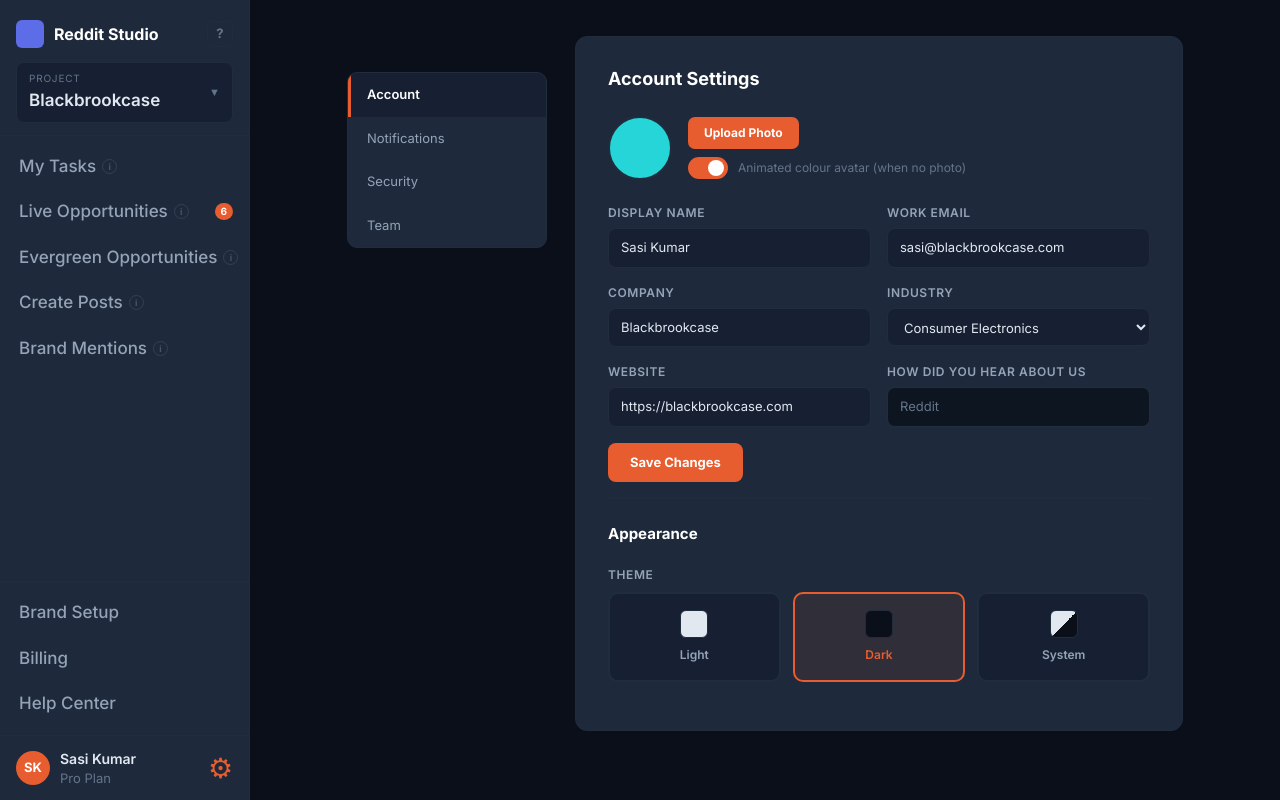
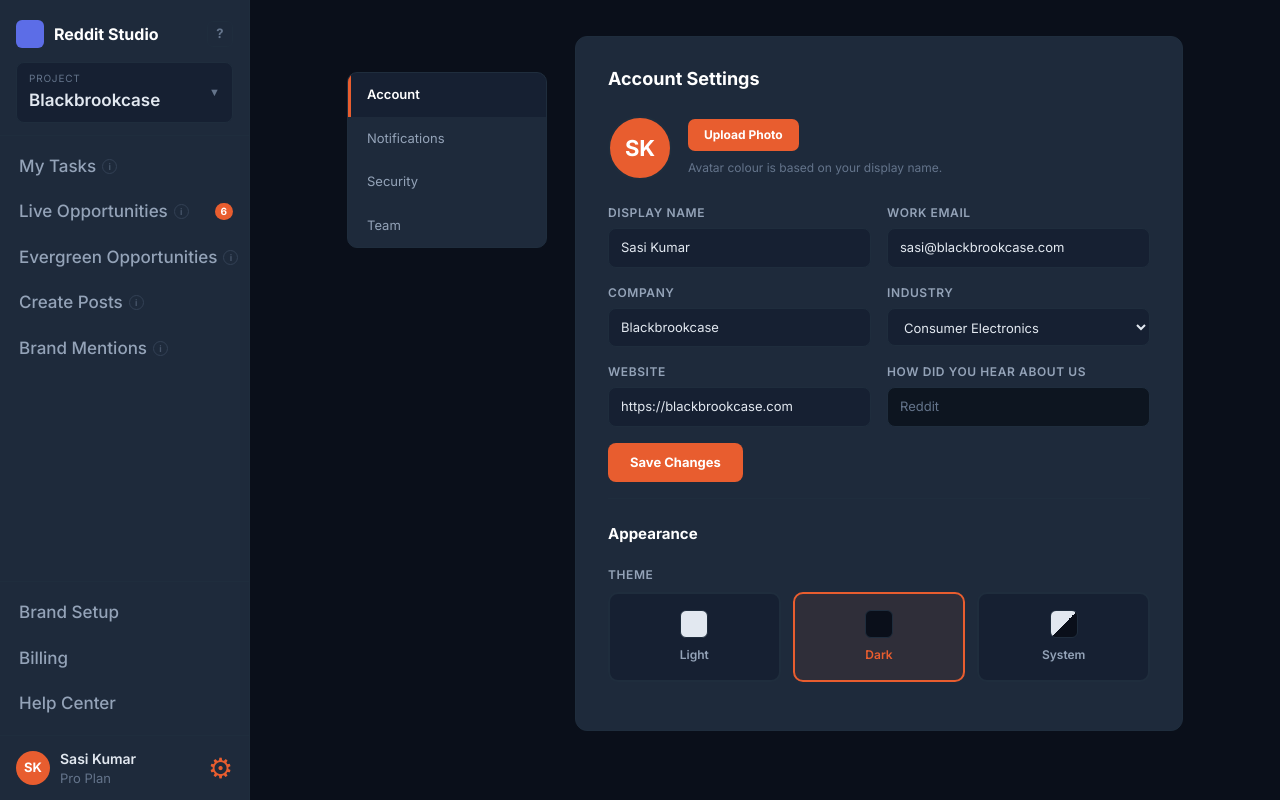
Before and after one commit to Sasi-Kiran-Reddy-Somu/PoStint, a Next.js app: page /studio/settings in a window 1280 px wide. Built offline with nearby package versions, Linux system fonts and the light colour scheme.

Commit message:
Fix avatar in Settings — static hash color with initials, remove animated toggle
Co-Authored-By: Claude Sonnet 4.6 <noreply@anthropic.com>

```diff
--- a/src/app/studio/settings/page.tsx
+++ b/src/app/studio/settings/page.tsx
@@ -1,6 +1,16 @@
 "use client";
 import { useState, useEffect, useRef } from "react";
 import Sidebar, { ORANGE, BORDER, setSidebarUsername, setSidebarAvatar, getSidebarUsername, getSidebarAvatar } from "@/components/studio/Sidebar";
+
+const AVATAR_COLORS = [
+  "#e85d2f", "#6366f1", "#10b981", "#f59e0b",
+  "#3b82f6", "#ec4899", "#8b5cf6", "#14b8a6",
+];
+function avatarColorForName(name: string): string {
+  let hash = 0;
+  for (let i = 0; i < name.length; i++) hash = name.charCodeAt(i) + ((hash << 5) - hash);
+  return AVATAR_COLORS[Math.abs(hash) % AVATAR_COLORS.length];
+}
 
 const BG = "#0a0f1a";
 const SURFACE = "#1e2a3b";
@@ -64,20 +74,12 @@ function AccountTab() {
   const [website, setWebsite] = useState("https://blackbrookcase.com");
   const [theme, setTheme] = useState("dark");
   const [avatar, setAvatarState] = useState("");
-  const [animLogo, setAnimLogo] = useState(true);
-  const [hue, setHue] = useState(0);
   const fileRef = useRef<HTMLInputElement>(null);
 
   useEffect(() => {
     setName(getSidebarUsername());
     setAvatarState(getSidebarAvatar());
   }, []);
-
-  useEffect(() => {
-    if (!animLogo) return;
-    const t = setInterval(() => setHue(h => (h + 1) % 360), 30);
-    return () => clearInterval(t);
-  }, [animLogo]);
 
   const INDUSTRIES = ["Consumer Electronics", "Fashion & Apparel", "Health & Beauty", "Food & Beverage", "Software & SaaS", "Finance", "Education", "Other"];
 
@@ -104,11 +106,13 @@ function AccountTab() {
 
       {/* Profile photo */}
       <div style={{ marginBottom: 24, display: "flex", alignItems: "center", gap: 16 }}>
-        <div style={{ position: "relative", flexShrink: 0 }}>
+        <div style={{ flexShrink: 0 }}>
           {avatar ? (
             <img src={avatar} alt="" style={{ width: 64, height: 64, borderRadius: "50%", objectFit: "cover", border: `2px solid ${BORDER}` }} />
           ) : (
-            <div style={{ width: 64, height: 64, borderRadius: "50%", background: animLogo ? `hsl(${hue}, 70%, 50%)` : "#334155", border: `2px solid ${BORDER}`, transition: "background 0.1s" }} />
+            <div style={{ width: 64, height: 64, borderRadius: "50%", background: avatarColorForName(name), border: `2px solid ${BORDER}`, display: "flex", alignItems: "center", justifyContent: "center", fontSize: 22, fontWeight: 700, color: "#fff" }}>
+              {name.split(" ").map(w => w[0]).join("").slice(0, 2).toUpperCase()}
+            </div>
           )}
         </div>
         <div style={{ display: "flex", flexDirection: "column", gap: 8 }}>
@@ -122,10 +126,7 @@ function AccountTab() {
               style={{ background: "transparent", border: `1px solid ${BORDER}`, color: MUTED2, padding: "7px 14px", borderRadius: 7, fontSize: 12, cursor: "pointer" }}
             >Remove</button>}
           </div>
-          <div style={{ display: "flex", alignItems: "center", gap: 10 }}>
-            <Toggle on={animLogo} onToggle={() => setAnimLogo(v => !v)} />
-            <span style={{ fontSize: 12, color: MUTED }}>Animated colour avatar (when no photo)</span>
-          </div>
+          <div style={{ fontSize: 12, color: MUTED }}>Avatar colour is based on your display name.</div>
           <input ref={fileRef} type="file" accept="image/*" onChange={handlePhoto} style={{ display: "none" }} />
         </div>
       </div>
```
